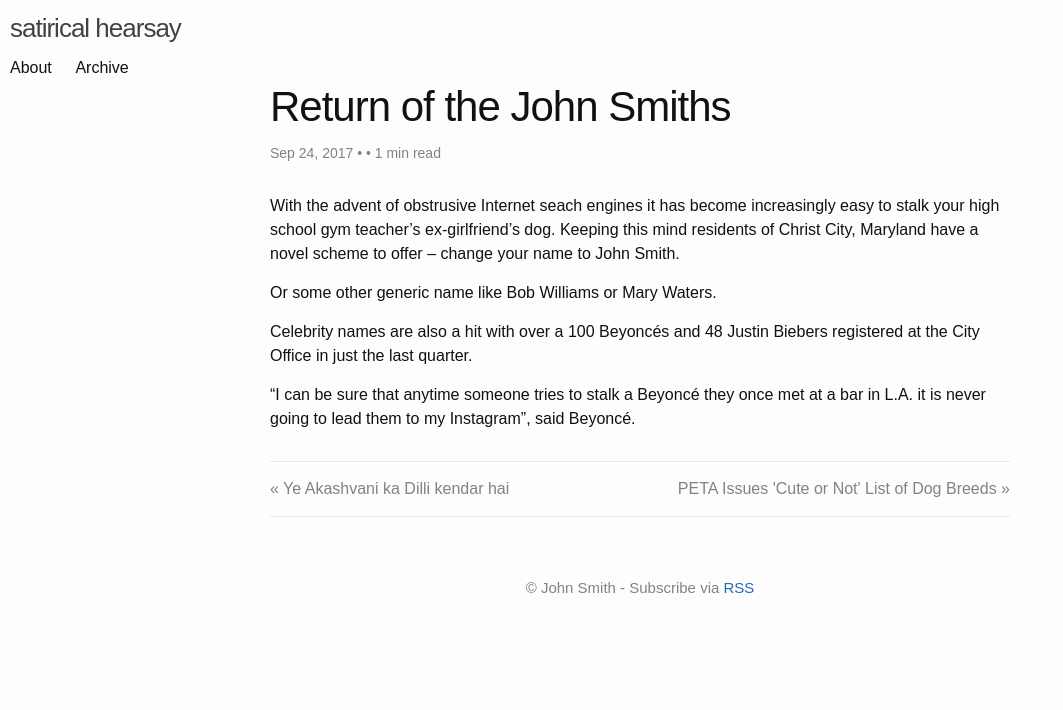
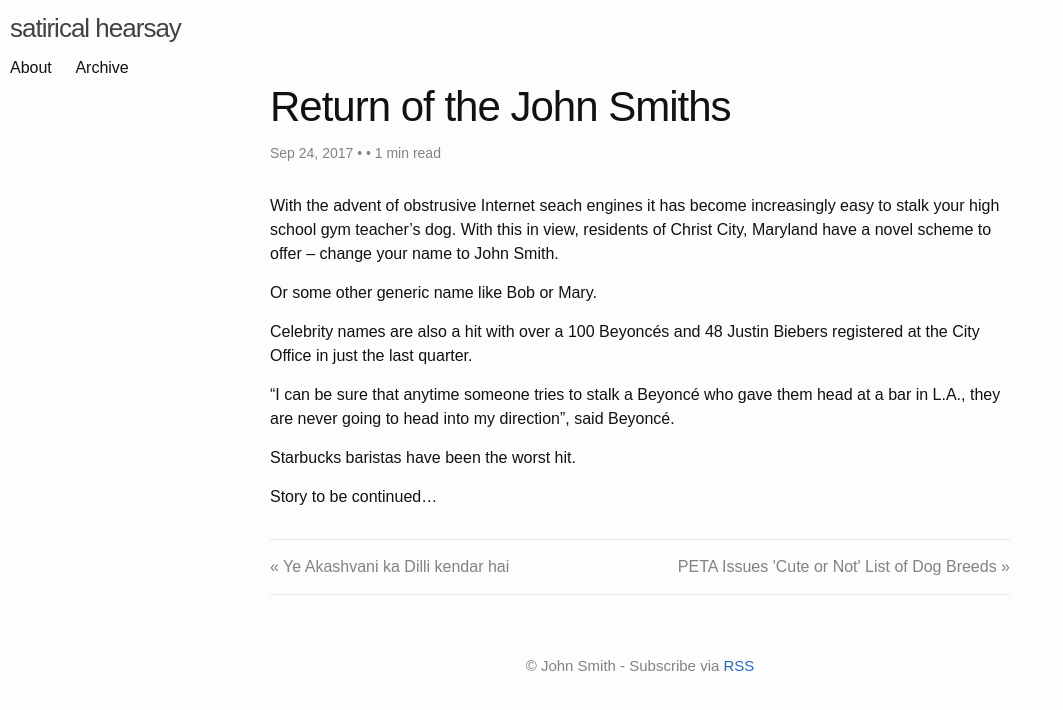
Before and after one commit to gsidhu/satirical-hearsay, a Jekyll site: the page built from _posts/2017-09-24-return-of-the-john-smiths.md, in a window 1280 px wide. Shown: the top 710 px of the page, without its empty margins (0-1063 px from the left). Built offline with Jekyll 4.4.1, drawn with Linux system fonts in a browser that asks for light colours.

Commit message:
basic ready

```diff
--- a/_posts/2017-09-24-return-of-the-john-smiths.md
+++ b/_posts/2017-09-24-return-of-the-john-smiths.md
@@ -6,10 +6,14 @@ meta: english technology privacy Beyoncé
 minutes: "2 donuts and a coffee"
 ---
 
-With the advent of obstrusive Internet seach engines it has become increasingly easy to stalk your high school gym teacher's ex-girlfriend's dog. Keeping this mind residents of Christ City, Maryland have a novel scheme to offer -- change your name to John Smith.
+With the advent of obstrusive Internet seach engines it has become increasingly easy to stalk your high school gym teacher's dog. With this in view, residents of Christ City, Maryland have a novel scheme to offer -- change your name to John Smith.
 
-Or some other generic name like Bob Williams or Mary Waters.
+Or some other generic name like Bob or Mary.
 
 Celebrity names are also a hit with over a 100 Beyoncés and 48 Justin Biebers registered at the City Office in just the last quarter.
 
-"I can be sure that anytime someone tries to stalk a Beyoncé they once met at a bar in L.A. it is never going to lead them to my Instagram", said Beyoncé.
+"I can be sure that anytime someone tries to stalk a Beyoncé who gave them head at a bar in L.A., they are never going to head into my direction", said Beyoncé.
+
+Starbucks baristas have been the worst hit.
+
+Story to be continued...
```
Also changed, not shown: _posts/2017-09-25-send-your-PM-to-work-today.md (+1 -1 lines), 2 other files.
